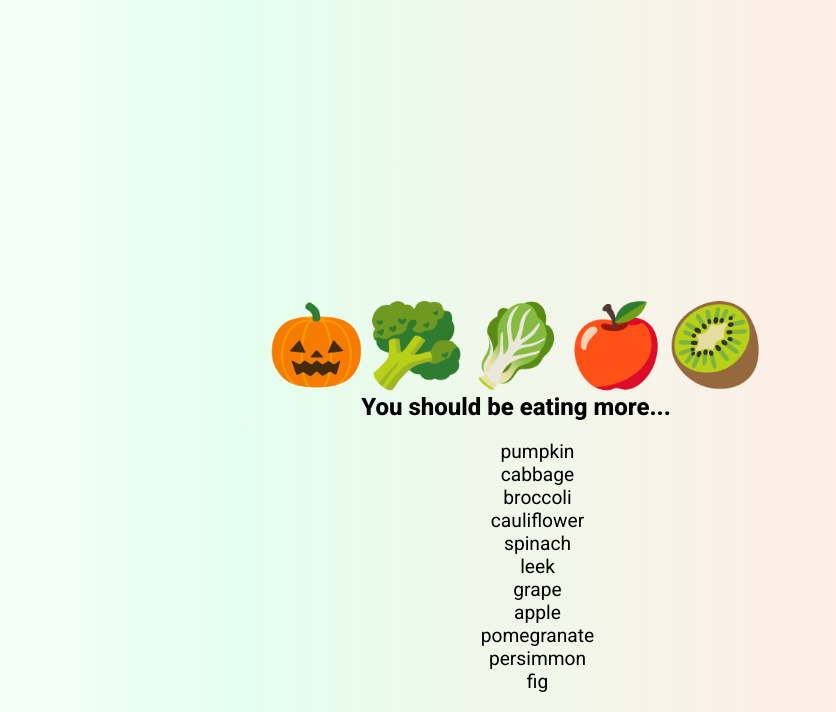
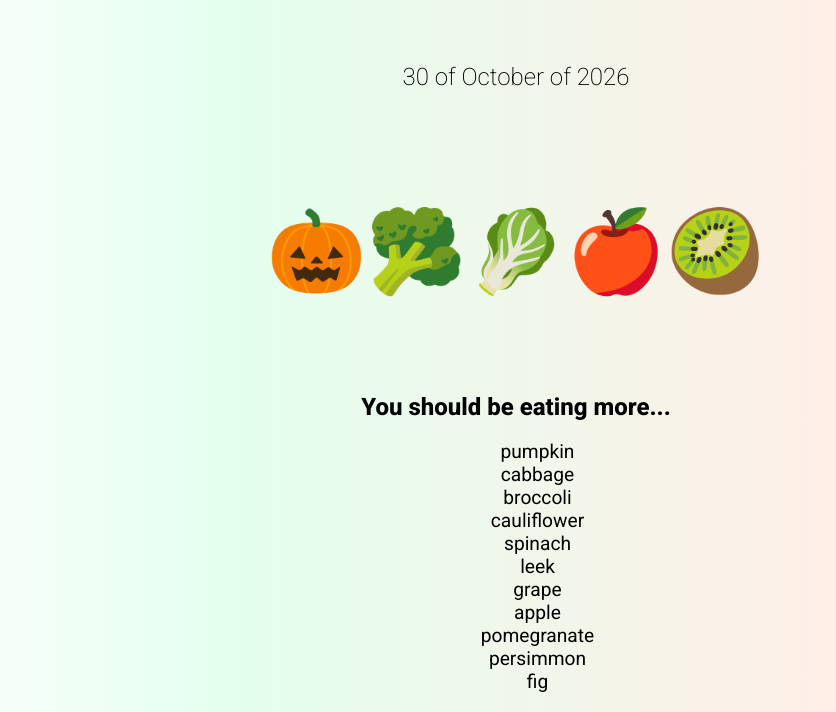
Before and after one commit to yolandatuin/what-month-it-is, a website: page index.html in a window 1280 px wide. Shown: the part 88-800 px from the top of the page, without its empty margins (124-960 px from the left). Drawn offline with Linux system fonts and the light colour scheme; a web font is replaced by a local one.

Commit message:
style updates

```diff
--- a/index.html
+++ b/index.html
@@ -19,9 +19,9 @@
   <body>
     <div class="container">
       <h1 class="h1_color">Season vegetables & fruits</h1>
-      <h2 class="js_month">holii</h2>
+      <h2 class="js_month"></h2>
+      <main class="js_emojies"></main>
       <aside>
-        <main class="js_emojies"></main>
         <h1 class="h1_color">You should be eating more...</h1>
         <ul class="js_ul"></ul>
       </aside>
--- a/styles/style.css
+++ b/styles/style.css
@@ -32,6 +32,8 @@ h2 {
   min-height: 100vh;
   display: flex;
   flex-direction: column;
+  justify-content: space-between;
+  text-align: center;
 }
 
 main {
@@ -39,8 +41,6 @@ main {
 }
 aside {
   border-radius: 1rem;
-  margin-top: auto;
-  text-align: center;
   height: auto;
 }
 
```
